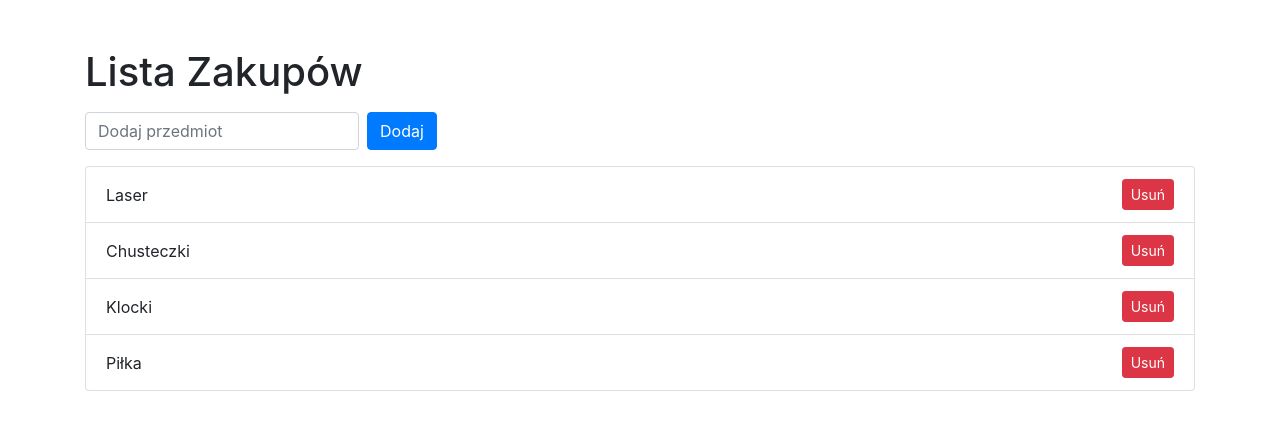
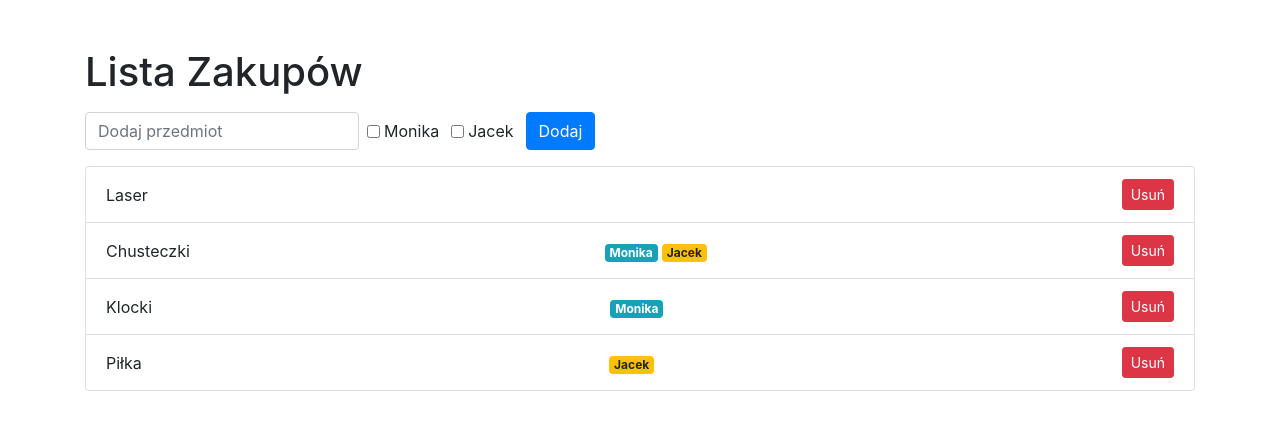
Before and after one commit to dulqz12345/app6b-lista-zakupow, a Flask app: page / in a window 1280 px wide. Shown: the top 430 px of the page. Run offline with Flask 2, Linux system fonts and the light colour scheme; data comes from the database, SQL or seed files in the repository; both versions use the stored data as it was after the commit; some libraries are stand-ins or nearby versions.

Commit message:
Możliwość zaznaczenia produktu Moniki/Jacka/wspólnych

```diff
--- a/app.py
+++ b/app.py
@@ -10,27 +10,25 @@ app.config['SQLALCHEMY_TRACK_MODIFICATIONS'] = False
 
 db.init_app(app)
 
-
 @app.before_first_request
 def create_tables():
     db.create_all()
-
 
 @app.route('/')
 def index():
     shopping_list = ShoppingItem.query.all()
     return render_template('index.html', shopping_list=shopping_list)
 
-
 @app.route('/add', methods=['POST'])
 def add():
     item_name = request.form.get('item')
+    is_monika = 'is_monika' in request.form
+    is_jacek = 'is_jacek' in request.form
     if item_name:
-        new_item = ShoppingItem(name=item_name)
+        new_item = ShoppingItem(name=item_name, is_monika=is_monika, is_jacek=is_jacek)
         db.session.add(new_item)
         db.session.commit()
     return redirect(url_for('index'))
-
 
 @app.route('/delete/<int:item_id>', methods=['POST'])
 def delete(item_id):
@@ -39,6 +37,5 @@ def delete(item_id):
     db.session.commit()
     return redirect(url_for('index'))
 
-
 if __name__ == '__main__':
     app.run(debug=True)
--- a/models.py
+++ b/models.py
@@ -4,6 +4,8 @@ from db import db
 class ShoppingItem(db.Model):
     id = db.Column(db.Integer, primary_key=True)
     name = db.Column(db.String(100), nullable=False)
+    is_monika = db.Column(db.Boolean, default=False)
+    is_jacek = db.Column(db.Boolean, default=False)
 
     def __repr__(self):
         return f'<ShoppingItem {self.name}>'
--- a/templates/index.html
+++ b/templates/index.html
@@ -3,6 +3,14 @@
 {% block content %}
     <form action="{{ url_for('add') }}" method="POST" class="form-inline my-3">
         <input type="text" name="item" class="form-control mr-2" placeholder="Dodaj przedmiot" required>
+        <div class="form-check form-check-inline">
+            <input class="form-check-input" type="checkbox" name="is_monika" id="is_monika">
+            <label class="form-check-label" for="is_monika">Monika</label>
+        </div>
+        <div class="form-check form-check-inline">
+            <input class="form-check-input" type="checkbox" name="is_jacek" id="is_jacek">
+            <label class="form-check-label" for="is_jacek">Jacek</label>
+        </div>
         <button type="submit" class="btn btn-primary">Dodaj</button>
     </form>
 
@@ -10,6 +18,10 @@
         {% for item in shopping_list %}
             <li class="list-group-item d-flex justify-content-between align-items-center">
                 {{ item.name }}
+                <span>
+                    {% if item.is_monika %} <span class="badge badge-info">Monika</span> {% endif %}
+                    {% if item.is_jacek %} <span class="badge badge-warning">Jacek</span> {% endif %}
+                </span>
                 <form action="{{ url_for('delete', item_id=item.id) }}" method="POST" style="display:inline;">
                     <button type="submit" class="btn btn-danger btn-sm">Usuń</button>
                 </form>
```
Also changed, not shown: shopping_list.db.
